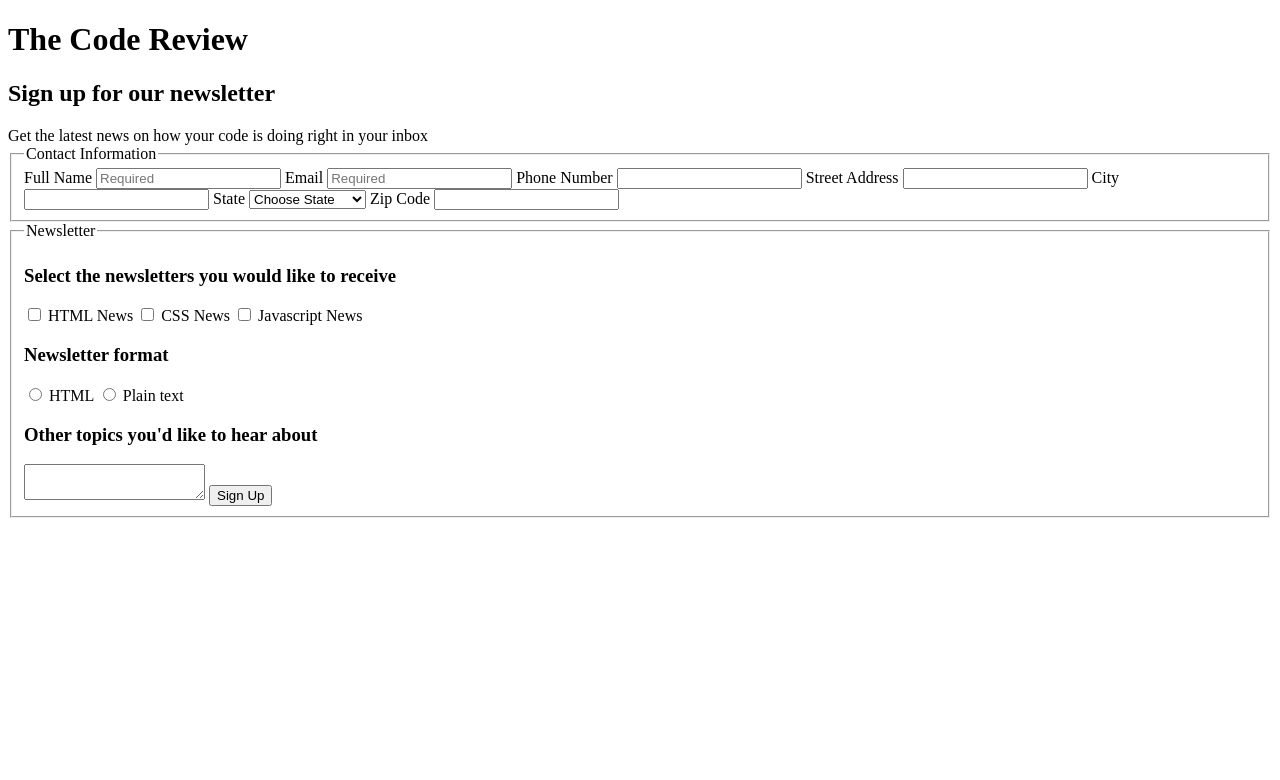
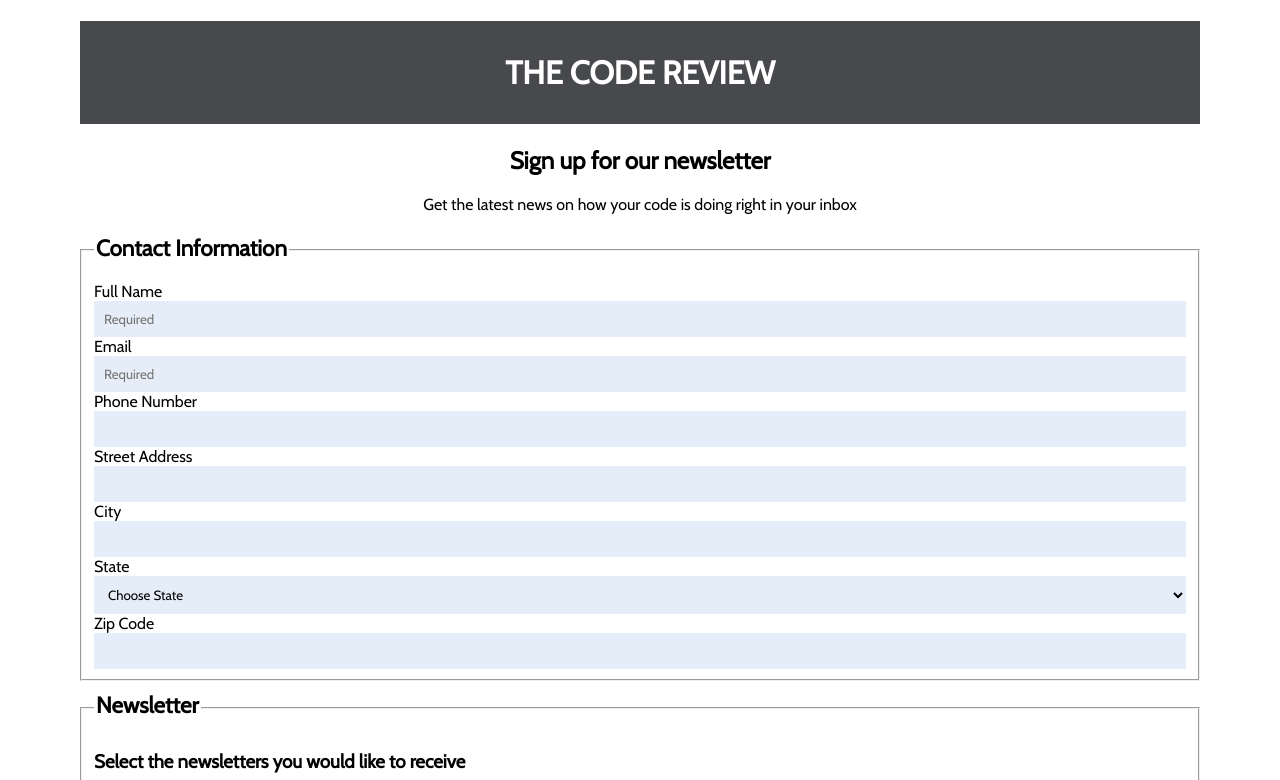
Before and after one commit to trishlm/techdegree-project-3-registrationform, a plain HTML site: page index.html in a window 1280 px wide. Shown: the top 780 px of the page. Drawn offline with nearby package versions, Linux system fonts and the light colour scheme; files that its build step writes are made by us from their sources.

Commit message:
Updated css sheet

```diff
--- a/index.html
+++ b/index.html
@@ -3,7 +3,7 @@
 <head>
   <meta name="viewport" content="width=device-width, initial-scale=1.0">
   <title>Sign Up Form</title>
-  <link rel="stylesheet" href="css/styles.css">
+  <link rel="stylesheet" href="styles.css">
   <link href="https://fonts.googleapis.com/css?family=Cabin" rel="stylesheet">
 </head>
 
@@ -120,6 +120,11 @@
         <label for="othertopics"></label>
         <textarea name="other_topics" id="othertopics"></textarea>
 
+
+
+    </fieldset>
+
+    <fieldset>
       <button type="submit">Sign Up</button>
     </fieldset>
 
--- a/styles.css
+++ b/styles.css
@@ -2,6 +2,81 @@
 
 /****font-family: 'Cabin', sans-serif;****/
 
-/* * {
+* {
   box-sizing: border-box;
-} */
+  font-family: 'Cabin', sans-serif;
+  margin-left: 20px;
+  margin-right: 20px;
+}
+
+h1 {
+  background: #47494c;
+  color: white;
+  text-align: center;
+  text-transform: uppercase;
+  padding: 1em;
+}
+
+h3 {
+  margin: 10px 0 10px 0;
+
+
+
+}
+
+header {
+  text-align: center;
+  padding-bottom: 10px;
+}
+
+legend {
+  font-size: 1.4em;
+  font-weight: bold;
+  padding-top: 10px;
+  padding-bottom: 15px;
+  margin: 0;
+}
+
+
+label {
+  display: flex;
+  margin: 0;
+}
+
+input[type="text"],
+select,
+textarea {
+  border: none;
+  background-color: #e5edf9;
+  width: 100%;
+  padding: 10px;
+  margin: auto;
+
+}
+
+input[type="radio"],
+input[type="checkbox"] {
+  display: flex;
+  float: left;
+  margin-left: -1px;
+
+
+}
+
+textarea {
+  padding: 50px;
+  margin-bottom: 30px;
+}
+
+
+button {
+  background-color: #5bc6b8;
+
+  color: #fff;
+  border: none;
+  font-weight: bold;
+  font-size: 1.4em;
+  width: 100%;
+  margin: 0;
+  padding: 40px;
+}
```
